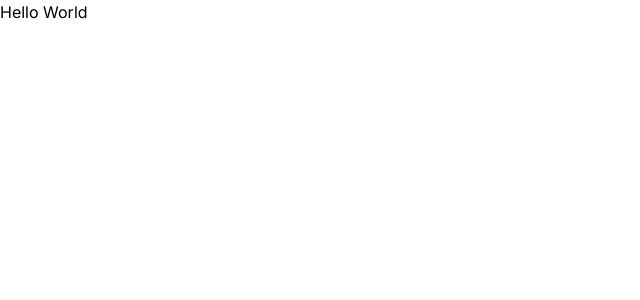
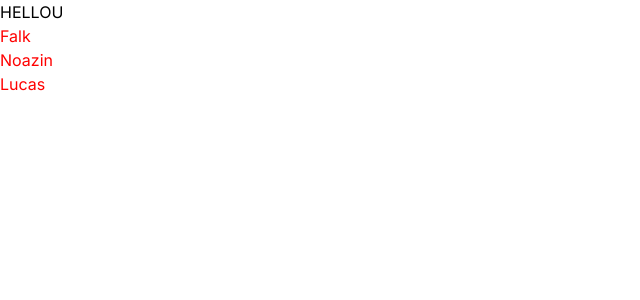
Before and after one commit to felipefalkiner/nlw-12-ignite, a Next.js app in the folder web/: page / in a window 1280 px wide. Shown: the top 300 px of the page, without its empty margins (0-640 px from the left). Built offline with nearby package versions, Linux system fonts and the light colour scheme.

Commit message:
created a demo component

```diff
--- a/web/src/app/layout.tsx
+++ b/web/src/app/layout.tsx
@@ -4,8 +4,8 @@ import { Inter } from 'next/font/google'
 const inter = Inter({ subsets: ['latin'] })
 
 export const metadata = {
-  title: 'Create Next App',
-  description: 'Generated by create next app',
+  title: 'NLW Spaceship',
+  description: 'NLW Edição 12',
 }
 
 export default function RootLayout({
--- a/web/src/app/page.tsx
+++ b/web/src/app/page.tsx
@@ -1,7 +1,13 @@
-import Image from 'next/image'
+import { Button } from '@/components/Button'
 
 export default function Home() {
   return (
-    <h1>Hello World</h1>
+    <h1>
+      HELLOU
+      <Button title="Falk" />
+      <Button title="Noazin" />
+      <Button title="Lucas" />
+
+    </h1>
   )
 }
--- /dev/null
+++ b/web/src/components/Button.tsx
@@ -0,0 +1,13 @@
+const styles ={
+    color: '#F00',
+}
+
+interface ButtonProps {
+    title: string;
+}
+
+export function Button(props: ButtonProps) {
+    return (
+        <p style={styles}>{props.title}</p>
+    )
+}
```
